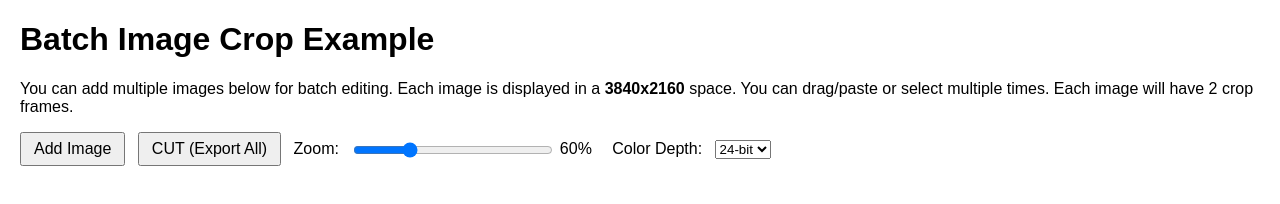
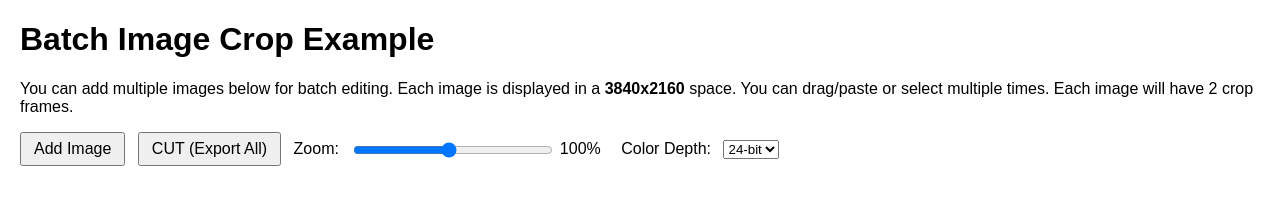
Before and after one commit to qwe321qwe321qwe321/webtools, a plain HTML site: page crop-tool/index.html in a window 1280 px wide. Drawn offline with nearby package versions, Linux system fonts and the light colour scheme.

Commit message:
Update index.html

```diff
--- a/crop-tool/index.html
+++ b/crop-tool/index.html
@@ -111,8 +111,8 @@
   <button id="cutBtn">CUT (Export All)</button>
 
   <label for="zoomSlider">Zoom:</label>
-  <input type="range" id="zoomSlider" min="10" max="200" step="10" value="60">
-  <span id="zoomValue">60%</span>
+  <input type="range" id="zoomSlider" min="10" max="200" step="10" value="100">
+  <span id="zoomValue">100%</span>
 
   <label style="margin-left: 16px;">Color Depth:</label>
   <select id="colorDepthSelect">
```
